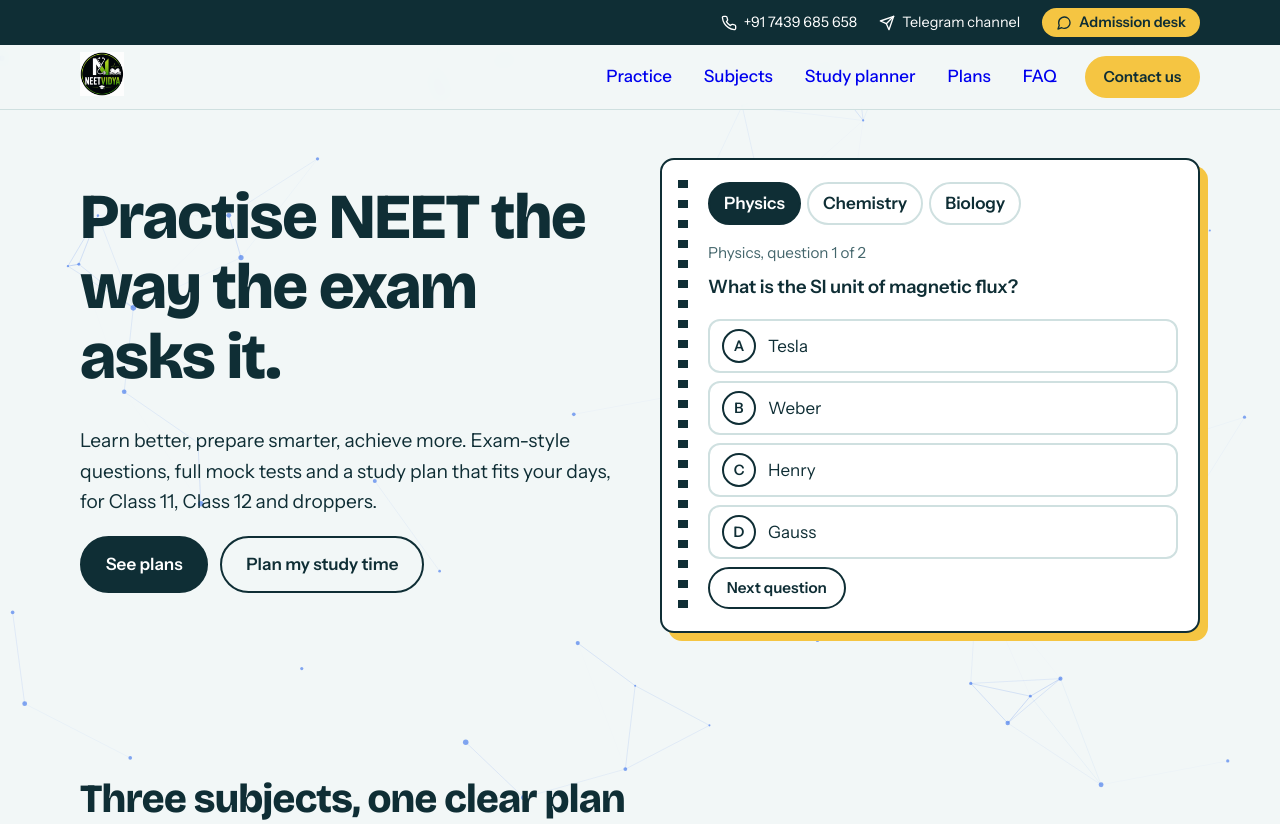
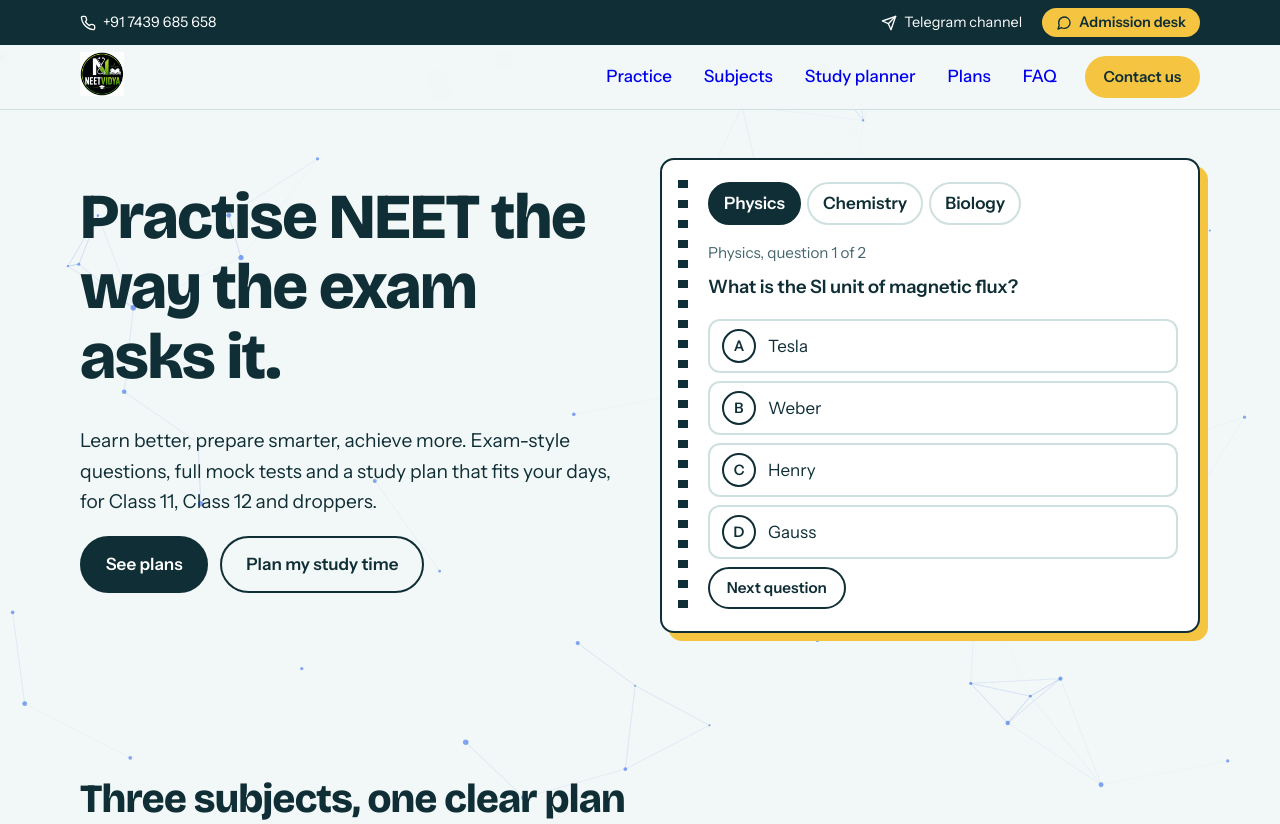
Before and after one commit to pm4578693-create/NEETVIDYA, a plain HTML site: page index.html in a window 1280 px wide. Shown: the top 824 px of the page. Drawn offline with nearby package versions, Linux system fonts and the light colour scheme.

Commit message:
addcontact

```diff
--- a/index.html
+++ b/index.html
@@ -18,7 +18,7 @@
     <svg class="ic" viewBox="0 0 24 24" aria-hidden="true"><path d="M22 16.92v3a2 2 0 0 1-2.18 2 19.79 19.79 0 0 1-8.63-3.07 19.5 19.5 0 0 1-6-6 19.79 19.79 0 0 1-3.07-8.67A2 2 0 0 1 4.11 2h3a2 2 0 0 1 2 1.72 12.84 12.84 0 0 0 .7 2.81 2 2 0 0 1-.45 2.11L8.09 9.91a16 16 0 0 0 6 6l1.27-1.27a2 2 0 0 1 2.11-.45 12.84 12.84 0 0 0 2.81.7A2 2 0 0 1 22 16.92z"/></svg>
     <span>+91  7439 685 658</span>
   </a>
-  <a href="https://t.me/neetvidya720official" target="_blank" rel="noopener">
+  <a class="tg" href="https://t.me/neetvidya720official" target="_blank" rel="noopener" aria-label="Telegram channel">
     <svg class="ic" viewBox="0 0 24 24" aria-hidden="true"><line x1="22" y1="2" x2="11" y2="13"/><polygon points="22 2 15 22 11 13 2 9 22 2"/></svg>
     <span>Telegram channel</span>
   </a>
--- a/style.css
+++ b/style.css
@@ -94,11 +94,12 @@ footer{padding:32px 0;border-top:1px solid var(--line);font-size:.95rem}
 
 /* Top contact bar */
 .topbar{background:var(--ink);color:#fff;font-size:.9rem}
-.topbar .wrap{display:flex;flex-wrap:wrap;justify-content:center;align-items:center;gap:6px 22px;padding:8px 0}
+.topbar .wrap{display:flex;flex-wrap:wrap;justify-content:flex-start;align-items:center;gap:6px 20px;padding:8px 0}
 .topbar a{display:inline-flex;align-items:center;gap:7px;color:#fff;text-decoration:none;padding:2px 0}
+.topbar a:first-child{margin-right:auto}
 .topbar a:hover{color:var(--pencil)}
 .topbar .adm{background:var(--pencil);color:var(--ink);padding:3px 14px;border-radius:999px;font-weight:600}
 .topbar .adm:hover{background:#fff;color:var(--ink)}
 .topbar a:focus-visible{outline-color:#fff}
 .ic{width:16px;height:16px;fill:none;stroke:currentColor;stroke-width:2;stroke-linecap:round;stroke-linejoin:round;flex:none}
-@media(min-width:820px){.topbar .wrap{justify-content:flex-end}}
+@media(max-width:560px){.tg span{display:none}}
```
